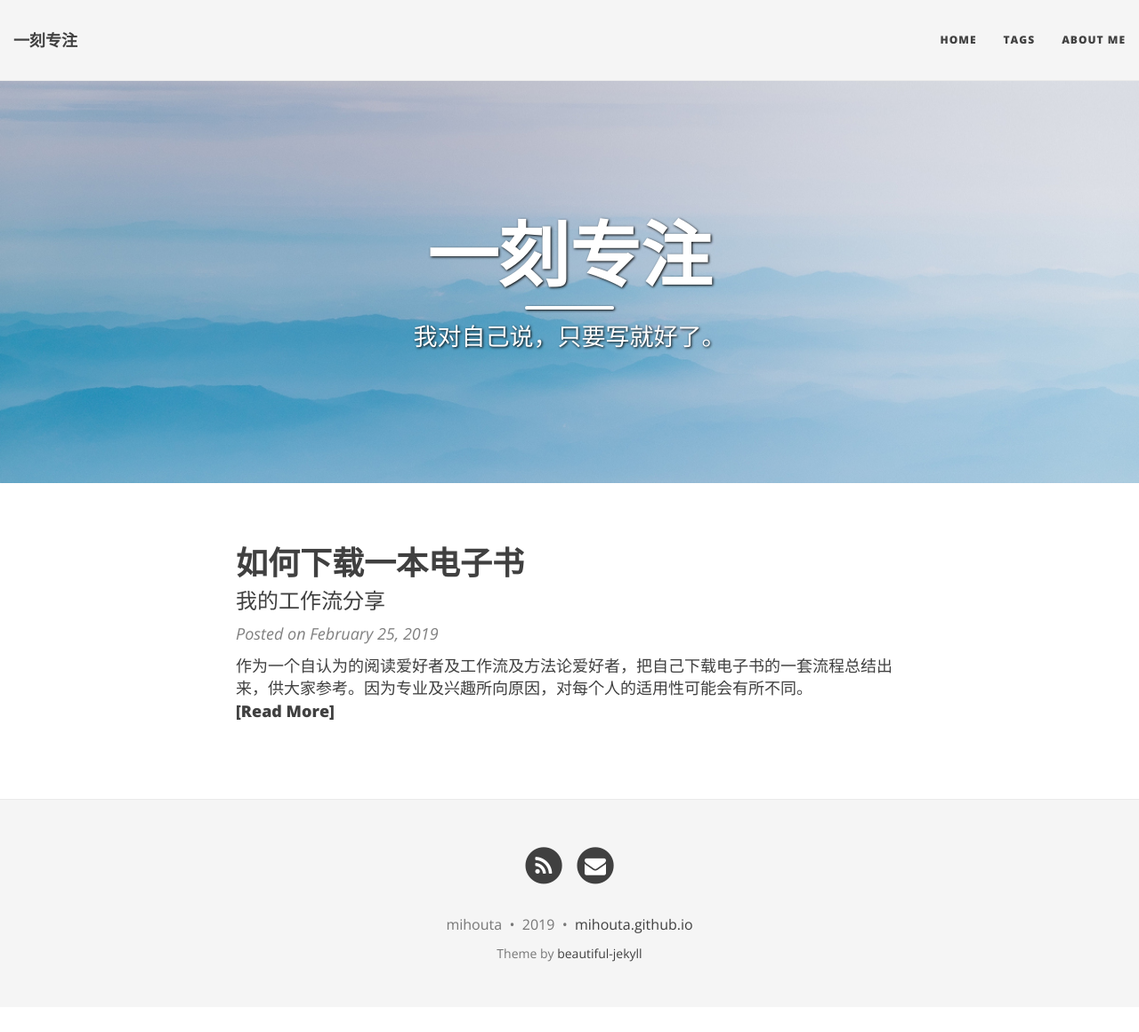
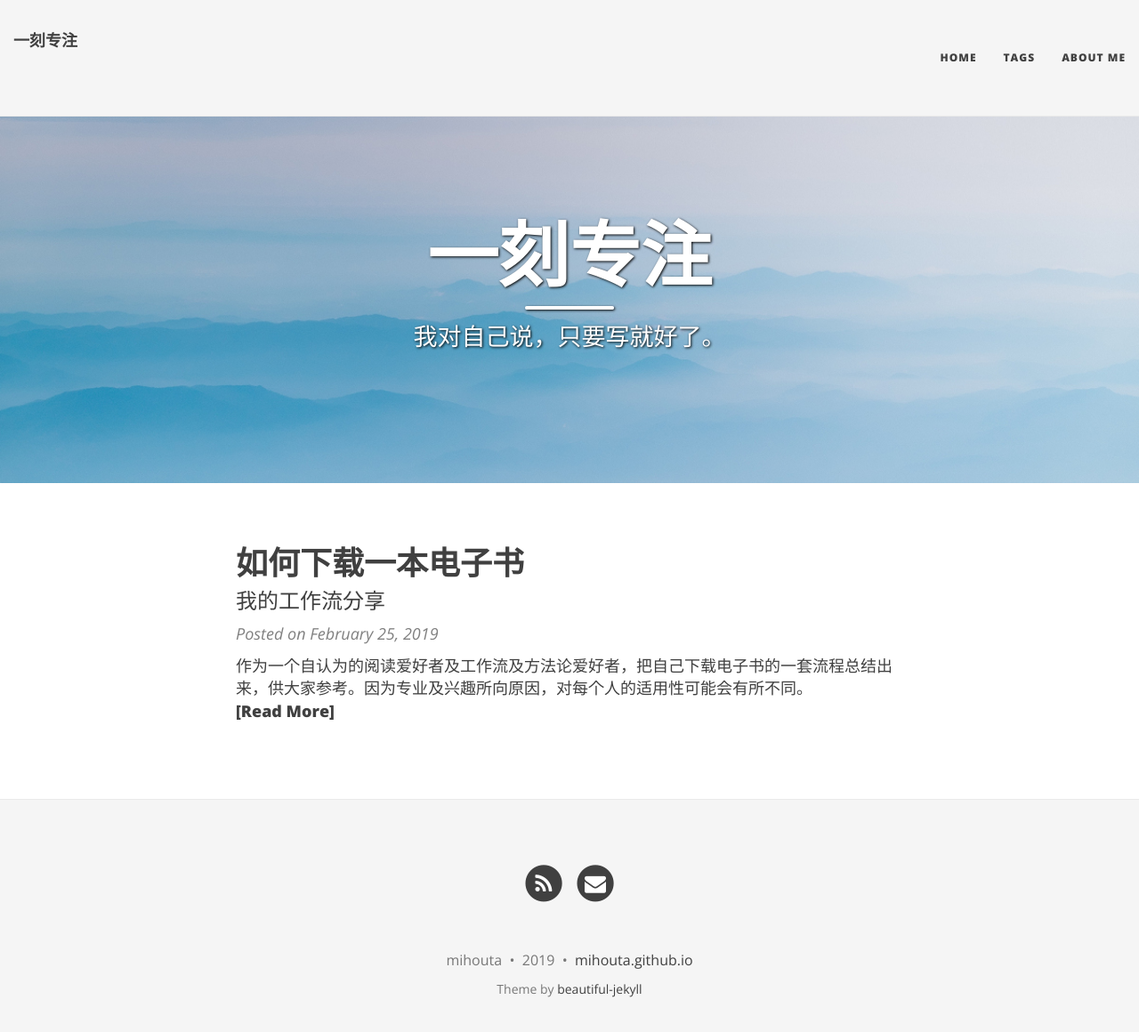
Before and after one commit to mihouta/mihouta.github.io, a Jekyll site: the page built from index.html, in a window 1280 px wide and 1172 px high. Shown: the top 1160 px of the window at 89% size. Built offline with Jekyll 4.4.1, drawn with Linux system fonts in a browser that asks for light colours; nearby versions of some CDN libraries; the list of posts is cut into pages by our own code.

Commit message:
update CSS for margin

```diff
--- a/css/main.css
+++ b/css/main.css
@@ -25,6 +25,11 @@ h1,h2,h3,h4,h5,h6 {
   font-family: 'Open Sans', 'Helvetica Neue', Helvetica, Arial, sans-serif;
   font-weight: 800;
 }
+
+ul,li {
+  margin: 20px 0;
+}
+
 a {
   color: {{ site.link-col }};
 }
```
